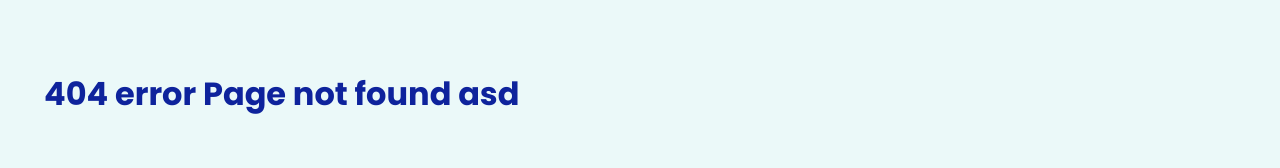
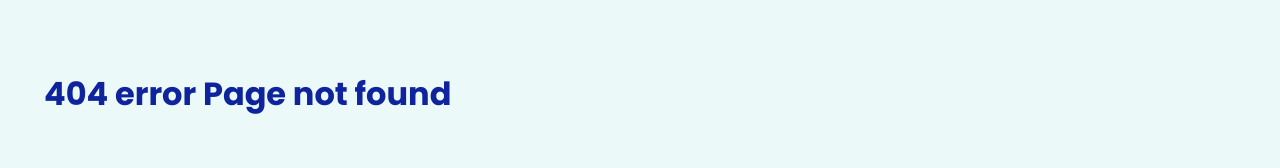
Before and after one commit to AnnaPanosyan/swimming, a React (Create React App) app: page /impressum in a window 1280 px wide. Shown: the part 193-361 px from the top of the page. Built offline with nearby package versions, Linux system fonts and the light colour scheme.

Commit message:
change component folder

```diff
--- a/src/App.js
+++ b/src/App.js
@@ -7,7 +7,7 @@ import Kursplan from "./pages/Kursplan";
 import Kontact from "./pages/Kontakt";
 import Feedback from "./pages/Feedback";
 import Baderegeln from "./pages/Baderegeln";
-import PageNotFound from "./styles/PageNotFound";
+import PageNotFound from "./pages/PageNotFound";
 
 function App() {
   return (
--- a/src/styles/PageNotFound.js
+++ b/src/pages/PageNotFound.js
@@ -3,7 +3,7 @@ import React from 'react';
 const PageNotFound = () => {
   return (
     <div className='container'>
-      <h1> 404 error Page not found asd</h1>
+      <h1> 404 error Page not found</h1>
     </div>
   );
 };
```
